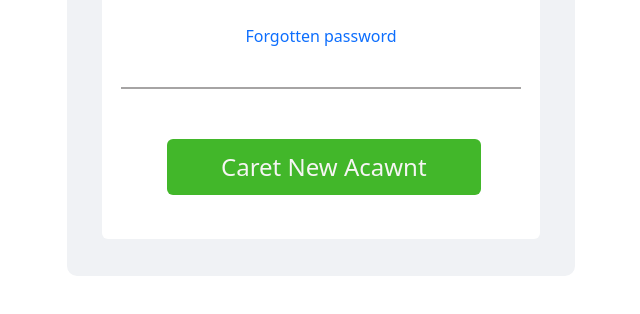
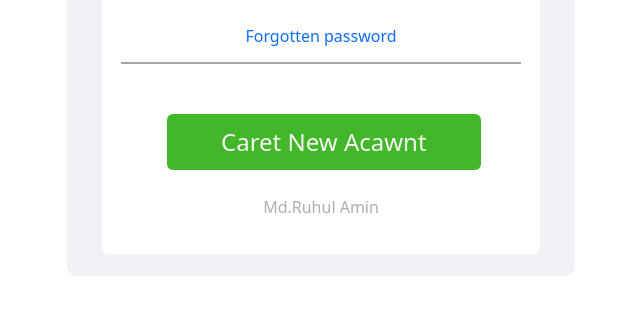
Before and after one commit to mdruhulamin2580/ruhul-amin1, a plain HTML site: page ruhul amin.html in a window 1280 px wide. Shown: the part 418-732 px from the top of the page, without its empty margins (383-1023 px from the left). Drawn offline with nearby package versions, Linux system fonts and the light colour scheme.

Commit message:
Add files via upload

```diff
--- a/ruhul amin.html
+++ b/ruhul amin.html
@@ -37,10 +37,12 @@
               <div class="bb">
                 <a href="#">Caret New Acawnt</a>
               </div>
+              <p style="text-align: center; color: rgba(78, 74, 74, 0.452);">Md.Ruhul Amin</p>
         </div>
         <div class="col-lg-4"></div>
       </div>
     </div>
+
 
     <!-- Optional JavaScript; choose one of the two! -->
 
--- a/style.css
+++ b/style.css
@@ -15,6 +15,7 @@
     padding: 19px;
     border-radius: 6px;
     margin: 23px;
+    margin-bottom: ;
 }
 .ankor a {
     font-size: 34px;
@@ -38,7 +39,7 @@
     height: 2px;
     width: 400px;
     background-color: rgba(61, 58, 58, 0.459);
-    margin-top: 39px;
+    margin-top: 14px;
 }
 .bb {
     color: #fffbf3;
```
